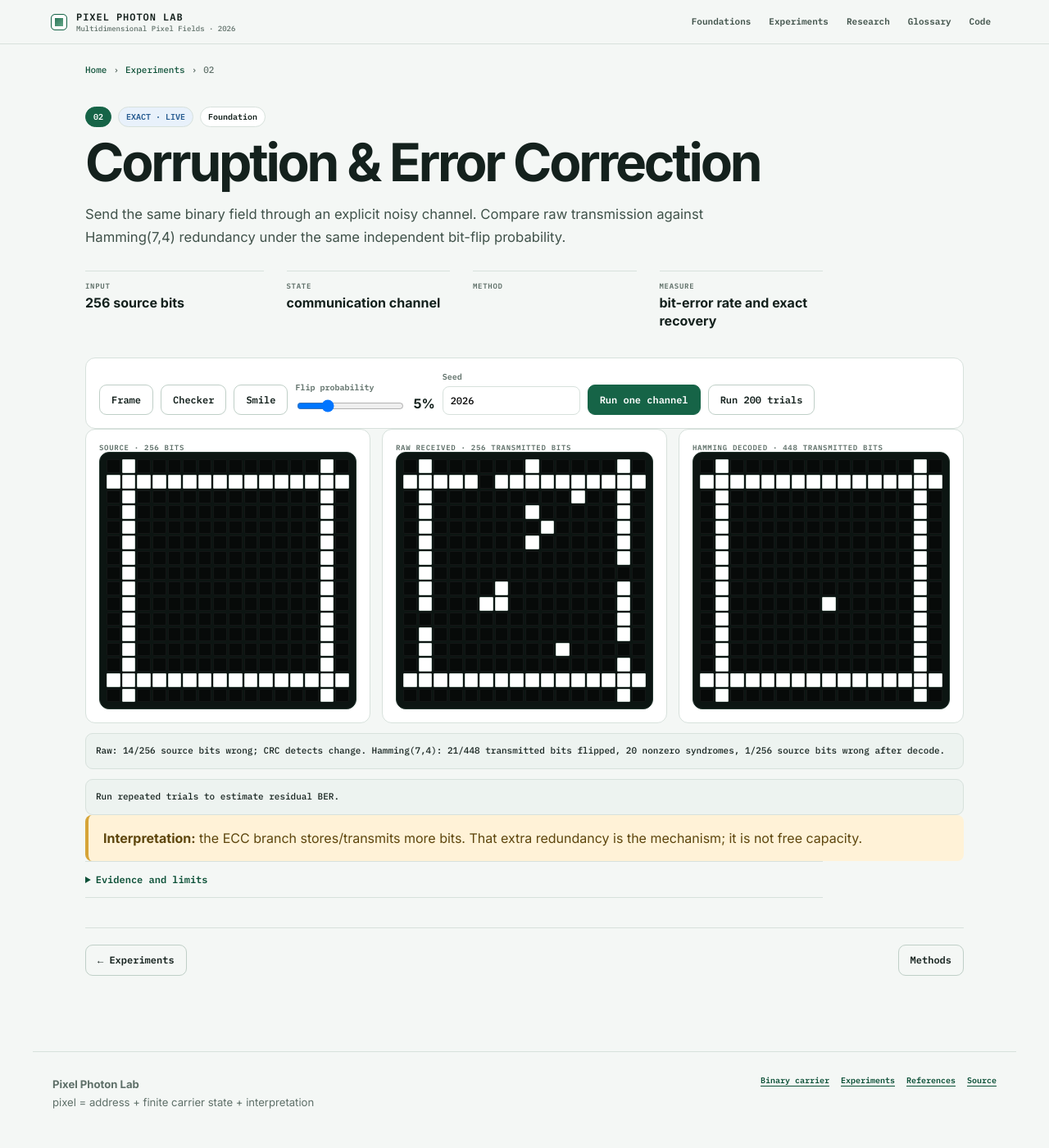
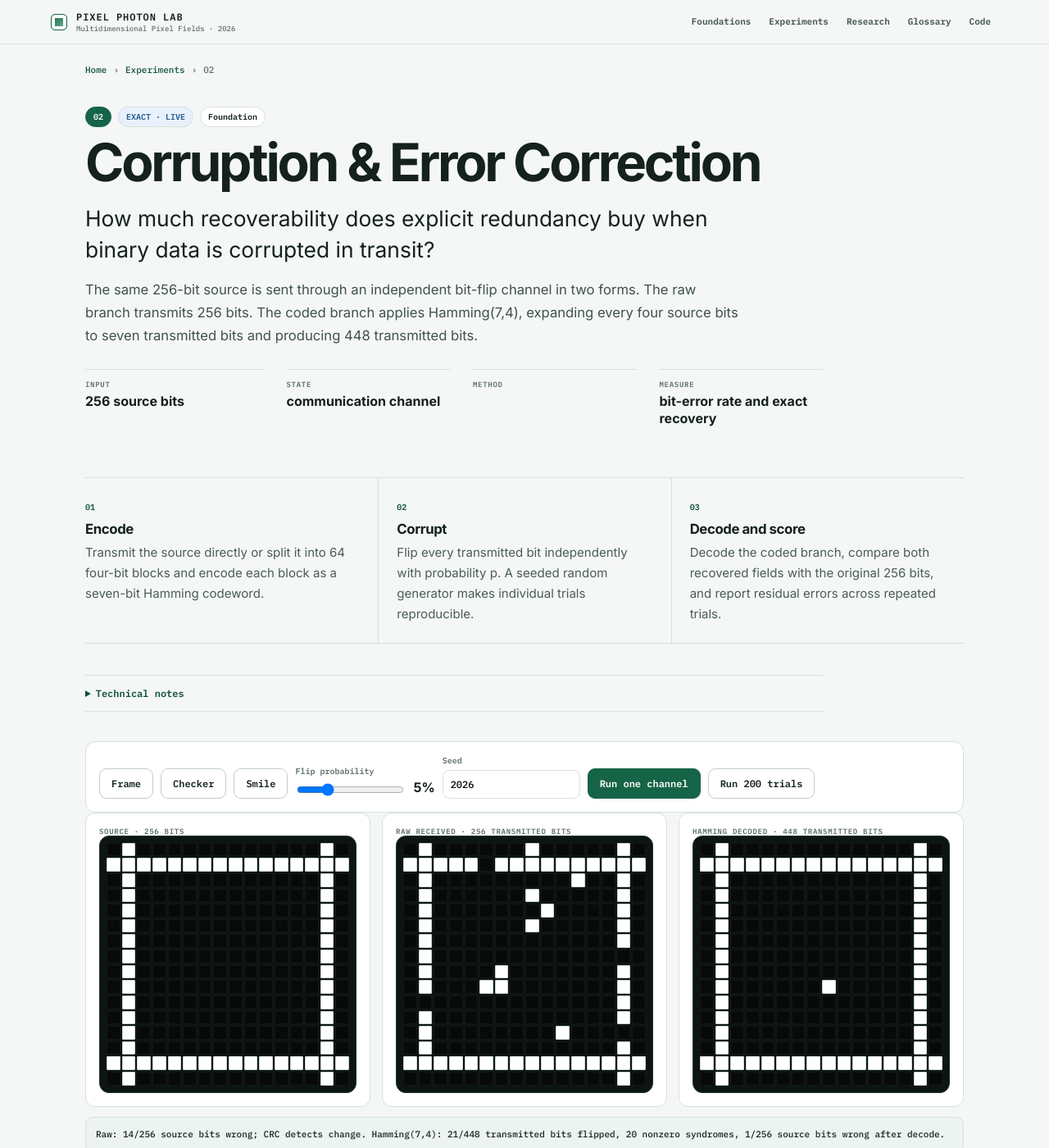
Before and after one commit to bitwikiorg/pixel-art-2026, a Jekyll site: the page built from experiment/reliability/index.html, in a window 1280 px wide and 1400 px high. Shown: the whole window at 82% size. Built offline with Jekyll 4.4.1, drawn with Linux system fonts in a browser that asks for light colours; some of the changed text lies outside the part shown.

Commit message:
Add conceptual and technical depth to error correction

```diff
--- a/experiment/reliability/index.html
+++ b/experiment/reliability/index.html
@@ -4,13 +4,28 @@ title: Corruption & Error Correction
 exp_id: "02"
 status: "EXACT · LIVE"
 category: "Foundation"
-deck: "Send the same binary field through an explicit noisy channel. Compare raw transmission against Hamming(7,4) redundancy under the same independent bit-flip probability."
+question: "How much recoverability does explicit redundancy buy when binary data is corrupted in transit?"
+explanation: "The same 256-bit source is sent through an independent bit-flip channel in two forms. The raw branch transmits 256 bits. The coded branch applies Hamming(7,4), expanding every four source bits to seven transmitted bits and producing 448 transmitted bits."
+deck: "Compare raw binary transmission with Hamming(7,4) under the same bit-flip probability."
 source: "256 source bits"
 interpretation: "communication channel"
 learned: "No"
 measure: "bit-error rate and exact recovery"
 shows: "Redundant coding can trade transmitted bits for recoverability, and the trade can be measured directly."
 does_not_show: "Unlimited robustness. Hamming(7,4) corrects one error per 7-bit block; multiple errors in one block can be miscorrected."
+steps:
+  - label: "Encode"
+    text: "Transmit the source directly or split it into 64 four-bit blocks and encode each block as a seven-bit Hamming codeword."
+  - label: "Corrupt"
+    text: "Flip every transmitted bit independently with probability p. A seeded random generator makes individual trials reproducible."
+  - label: "Decode and score"
+    text: "Decode the coded branch, compare both recovered fields with the original 256 bits, and report residual errors across repeated trials."
+technical: |
+  Hamming(7,4) is a linear block code with code rate `4/7`. For 256 source bits, `256 / 4 = 64` codewords are required, so the coded transmission contains `64 × 7 = 448` bits.
+
+  A standard Hamming decoder uses parity checks to form a syndrome identifying a single corrupted position within each seven-bit codeword. One flipped bit in a codeword can therefore be corrected exactly. Two or more flipped bits in the same codeword exceed that guarantee and may produce an incorrect correction.
+
+  The raw and coded branches do not use equal transmitted rate. The 192 extra transmitted bits are the redundancy responsible for the error-correcting capability. Residual bit-error rate and exact whole-field recovery should be interpreted together.
 styles:
   - /assets/css/carrier.css
 scripts:
@@ -27,5 +42,5 @@ scripts:
     <div class="lab-module"><div class="lab-label">Hamming decoded · 448 transmitted bits</div><div id="relEccGrid" class="binary-grid small"></div></div>
   </section>
   <div id="relSingleStatus" class="lab-status"></div><div id="relTrialStatus" class="lab-status">Run repeated trials to estimate residual BER.</div>
-  <div class="method-box"><strong>Interpretation:</strong> the ECC branch stores/transmits more bits. That extra redundancy is the mechanism; it is not free capacity.</div>
+  <p class="lab-explain">The coded branch spends 448 transmitted bits to protect 256 source bits. Its recovery advantage must be read together with that 75% transmission overhead.</p>
 </div>
```
